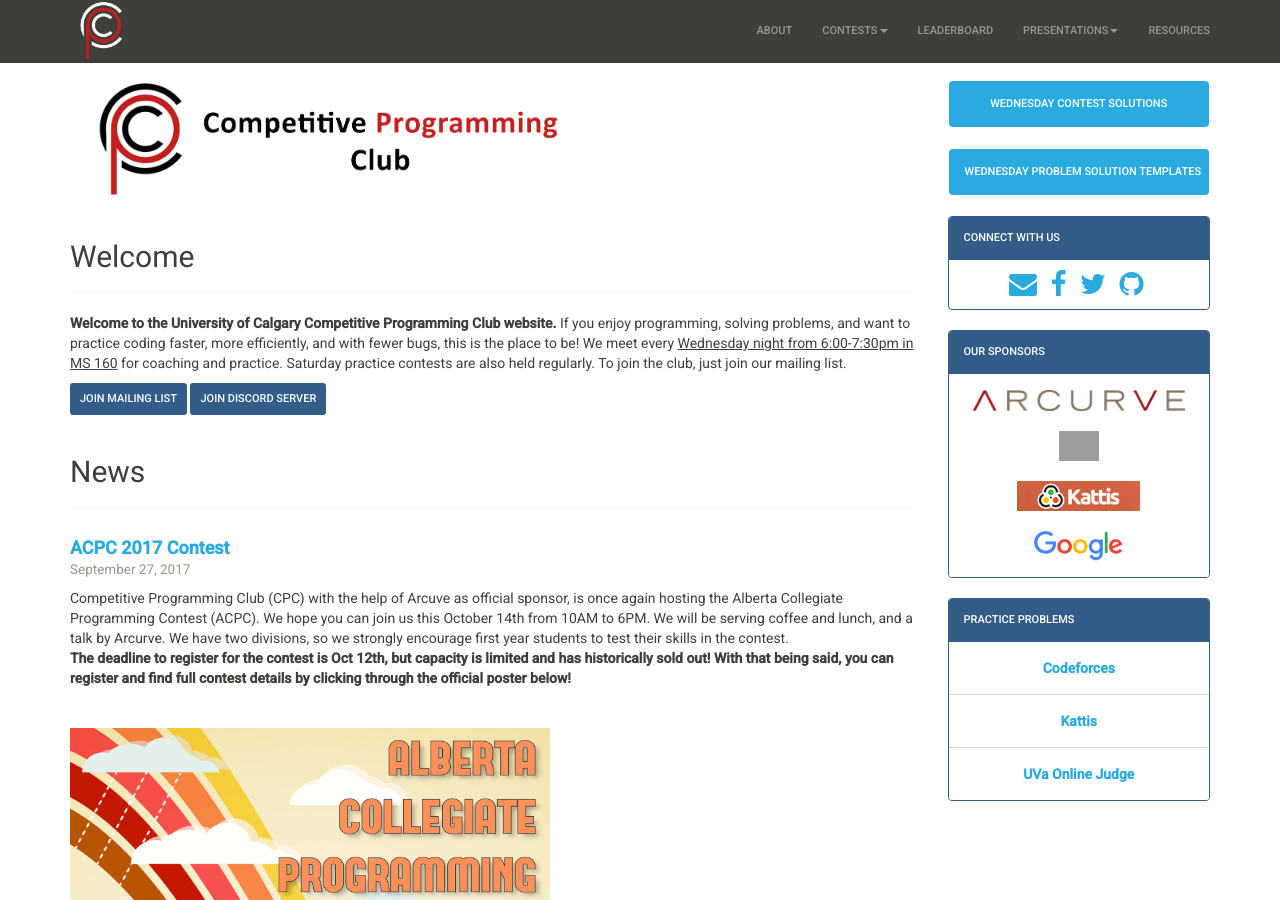
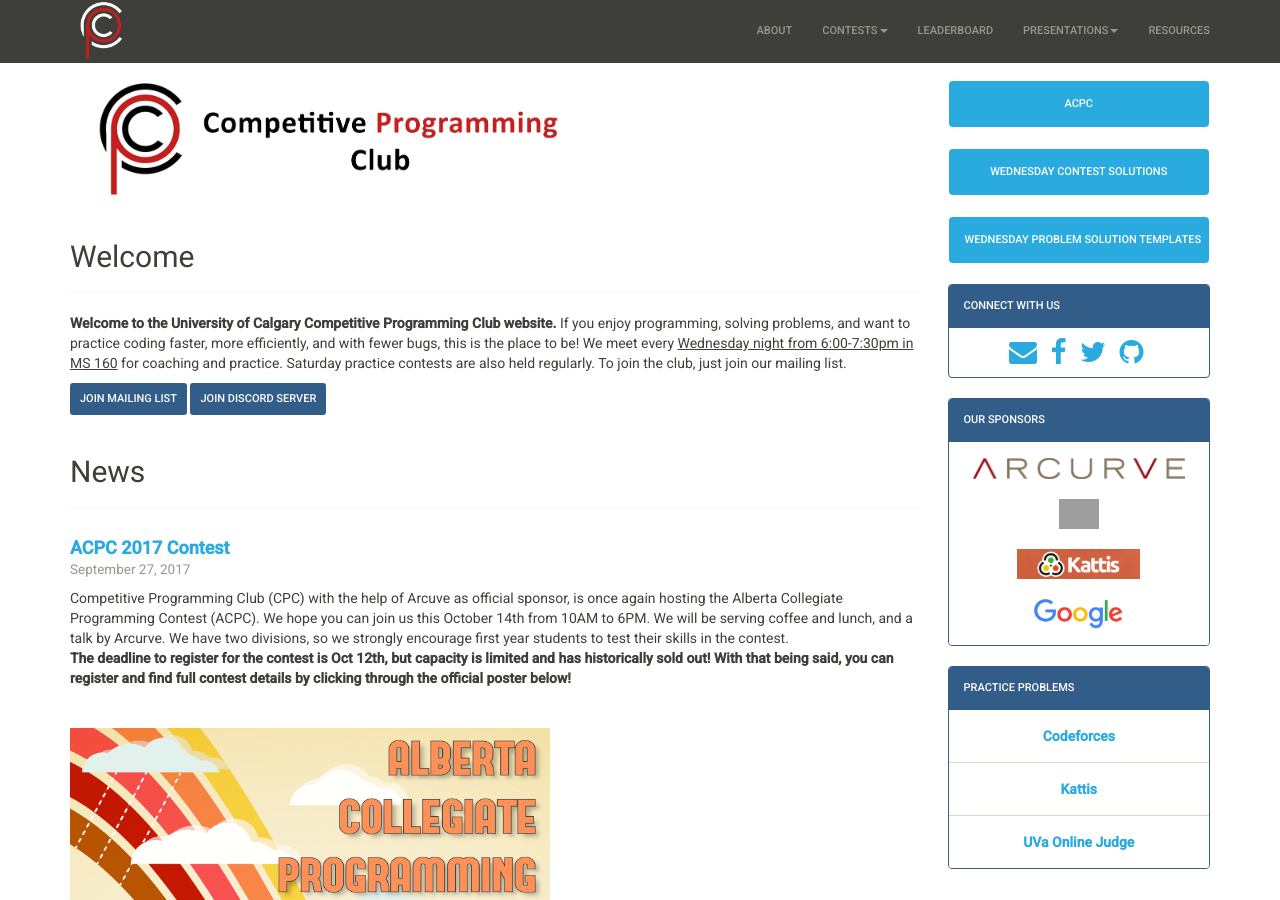
Before and after one commit to ProblemSolvingClub/psc-website, a Jekyll site: the page built from index.html, in a window 1280 px wide and 900 px high. Built offline with Jekyll 4.4.1, drawn with Linux system fonts in a browser that asks for light colours; nearby versions of some CDN libraries; grey boxes are pictures that could not be loaded.

Commit message:
Add ACPC Btn

```diff
--- a/index.html
+++ b/index.html
@@ -91,6 +91,14 @@ title: Competitive Programming Club
 
     <!-- Sidebar information -->
     <div class="col-xs-12 col-sm-4 col-md-3">
+
+      <!-- ACPC Button -->
+      <div class="panel">
+          <a class="btn btn-info btn-block" href="#acpcModal"
+            role="button">
+            ACPC
+          </a>
+        </div><!-- ./panel -->
 
       <!-- Weekly problem solution and templates-->
       <div class="panel">
```
Also changed, not shown: other parts of index.html (+2 -2 lines).
